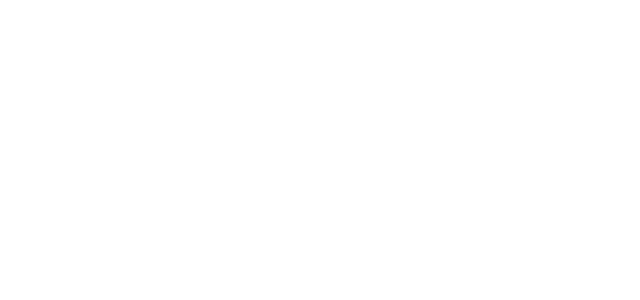
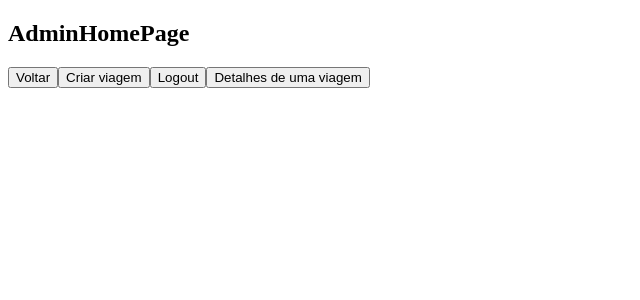
Before and after one commit to future4code/alves-Andressa-Darze, a React (Create React App) app in the folder modulo3/projeto-labex/labex/: page /admin/trips/list in a window 1280 px wide. Shown: the top 300 px of the page, without its empty margins (0-640 px from the left). Built offline with nearby package versions, Linux system fonts and the light colour scheme.

Commit message:
Rotas feitas

```diff
--- a/modulo3/projeto-labex/labex/package.json
+++ b/modulo3/projeto-labex/labex/package.json
@@ -9,6 +9,7 @@
     "axios": "^0.27.2",
     "react": "^18.2.0",
     "react-dom": "^18.2.0",
+    "react-router-dom": "^6.3.0",
     "react-scripts": "5.0.1",
     "styled-components": "^5.3.5",
     "web-vitals": "^2.1.4"
--- a/modulo3/projeto-labex/labex/src/App.js
+++ b/modulo3/projeto-labex/labex/src/App.js
@@ -1,8 +1,12 @@
+import React from 'react'
+import Router from './routes/Router'
 
-function App() {
+const App = () => {
   return (
-    <div> </div>
-  );
+    <div>
+      <Router />
+    </div>
+  )
 }
 
-export default App;
+export default App
--- a/modulo3/projeto-labex/labex/src/pages/AdminHomePage.jsx
+++ b/modulo3/projeto-labex/labex/src/pages/AdminHomePage.jsx
@@ -0,0 +1,17 @@
+import React from 'react'
+import { useNavigate, useParams } from 'react-router-dom'
+import { goBack, goToCreateTripPage, goToTripDetailsPage } from '../routes/Coordinator'
+
+export const AdminHomePage = () => {
+  const navigate = useNavigate()
+
+  return (
+    <div>
+      <h2>AdminHomePage</h2>
+      <button onClick={() => goBack(navigate)}>Voltar</button>
+      <button onClick={() => goToCreateTripPage(navigate)}>Criar viagem</button>
+      <button>Logout</button>
+      <button onClick={() => goToTripDetailsPage(navigate)}>Detalhes de uma viagem</button>
+    </div>
+  )
+}
--- a/modulo3/projeto-labex/labex/src/pages/ApplicationFormPage.jsx
+++ b/modulo3/projeto-labex/labex/src/pages/ApplicationFormPage.jsx
@@ -0,0 +1,16 @@
+import React from 'react'
+import { useNavigate, useParams } from 'react-router-dom'
+import { goBack } from '../routes/Coordinator'
+
+export const ApplicationFormPage = () => {
+
+  const navigate = useNavigate()
+
+  return (
+    <div>
+      <h2>ApplicationFormPage</h2>
+      <button onClick={() => goBack(navigate)}>Voltar</button>
+
+    </div>
+  )
+}
--- a/modulo3/projeto-labex/labex/src/pages/CreateTripPage.jsx
+++ b/modulo3/projeto-labex/labex/src/pages/CreateTripPage.jsx
@@ -0,0 +1,16 @@
+import React from 'react'
+import { useNavigate, useParams } from 'react-router-dom'
+import { goBack } from '../routes/Coordinator'
+
+export const CreateTripPage = () => {
+
+  const navigate = useNavigate()
+
+  return (
+    <div>
+      <h2>CreateTripPage</h2>
+      <button onClick={() => goBack(navigate)}>Voltar</button>
+      <button>Criar viagem</button>
+    </div>
+  )
+}
--- a/modulo3/projeto-labex/labex/src/pages/HomePage.jsx
+++ b/modulo3/projeto-labex/labex/src/pages/HomePage.jsx
@@ -0,0 +1,19 @@
+import React from 'react'
+import { useNavigate } from "react-router-dom"
+import { goToListTripsPage, goToLoginPage } from '../routes/Coordinator'
+
+export const HomePage = () => {
+
+  const navigate = useNavigate()
+
+  return (
+    <div>
+      <h2>HomePage</h2>
+      <button onClick={() => goToListTripsPage(navigate)}>Ver viagens</button>
+      <button onClick={() => goToLoginPage(navigate)}>Administração</button>
+
+    </div>
+
+
+  )
+}
--- a/modulo3/projeto-labex/labex/src/pages/ListTripsPage.jsx
+++ b/modulo3/projeto-labex/labex/src/pages/ListTripsPage.jsx
@@ -0,0 +1,16 @@
+import React from 'react'
+import { useNavigate, useParams } from 'react-router-dom'
+import { goBack, goToApplicationFormPage } from '../routes/Coordinator'
+
+export const ListTripsPage = () => {
+
+  const navigate = useNavigate()
+
+  return (
+    <div>
+      <h2>ListTripsPage</h2>
+      <button onClick={() => goBack(navigate)}>Voltar</button>
+      <button onClick={() => goToApplicationFormPage(navigate)}>Inscrever-se</button>
+    </div>
+  )
+}
--- a/modulo3/projeto-labex/labex/src/pages/LoginPage.jsx
+++ b/modulo3/projeto-labex/labex/src/pages/LoginPage.jsx
@@ -0,0 +1,16 @@
+import React from 'react'
+import { useNavigate, useParams } from 'react-router-dom'
+import { goBack, goToAdminHomePage } from '../routes/Coordinator'
+
+export const LoginPage = () => {
+  const navigate = useNavigate()
+
+  return (
+    <div>
+      <h2>LoginPage</h2>
+      <button onClick={() => goBack(navigate)}>Voltar</button>
+      <button onClick={() => goToAdminHomePage(navigate)}>Entrar</button>
+
+    </div>
+  )
+}
--- a/modulo3/projeto-labex/labex/src/pages/TripDetailsPage.jsx
+++ b/modulo3/projeto-labex/labex/src/pages/TripDetailsPage.jsx
@@ -0,0 +1,15 @@
+import React from 'react'
+import { useNavigate, useParams } from 'react-router-dom'
+import { goBack } from '../routes/Coordinator'
+
+export const TripDetailsPage = () => {
+
+  const navigate = useNavigate()
+
+  return (
+    <div>
+      <h2>TripDetailsPage</h2>
+      <button onClick={() => goBack(navigate)}>Voltar</button>
+    </div>
+  )
+}
--- /dev/null
+++ b/modulo3/projeto-labex/labex/src/routes/Coordinator.jsx
@@ -0,0 +1,32 @@
+
+export const goToAdminHomePage = (navigate) => {
+    navigate(`/admin/trips/list`)
+}
+
+export const goToApplicationFormPage = (navigate) => {
+    navigate(`/trips/application`)
+}
+
+export const goToCreateTripPage = (navigate) => {
+    navigate(`/admin/trips/create`)
+}
+
+export const goToListTripsPage = (navigate) => {
+    navigate(`/trips/list`)
+}
+
+export const goToLoginPage = (navigate) => {
+    navigate(`/login`)
+}
+
+export const goToTripDetailsPage = (navigate, id) => {
+    navigate(`/admin/trips/${id}`)
+}
+
+export const goToHomePage = (navigate) => {
+    navigate("/")
+}
+
+export const goBack = (navigate) => {
+    navigate(-1)
+}
--- /dev/null
+++ b/modulo3/projeto-labex/labex/src/routes/Router.jsx
@@ -0,0 +1,27 @@
+import {AdminHomePage} from "../pages/AdminHomePage"
+import { ApplicationFormPage } from "../pages/ApplicationFormPage"
+import { CreateTripPage } from "../pages/CreateTripPage"
+import { HomePage } from "../pages/HomePage"
+import { ListTripsPage } from "../pages/ListTripsPage"
+import { LoginPage } from "../pages/LoginPage"
+import { TripDetailsPage } from "../pages/TripDetailsPage"
+import { BrowserRouter, Routes, Route } from "react-router-dom"
+
+const Router = () => {
+  return (
+    <BrowserRouter>
+        <Routes>
+            <Route index element={<HomePage />} />
+            <Route path="/admin/trips/list" element={<AdminHomePage />} />
+            <Route path="/trips/application" element={<ApplicationFormPage />} />
+            <Route path="/admin/trips/create" element={<CreateTripPage />} />
+            <Route path="/trips/list" element={<ListTripsPage />} />
+            <Route path="/login" element={<LoginPage />} />
+            <Route path="admin/trips/:id" element={<TripDetailsPage />} />
+            {/* <Route path="*" element={<ErrorPage />} /> */}
+        </Routes>
+    </BrowserRouter>
+  )
+}
+
+export default Router
```
Also changed, not shown: modulo3/projeto-labex/labex/src/constants/Constants.jsx (added), 1 other file (tests, documents, lock files or other folders).
